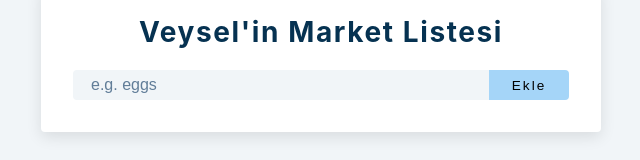
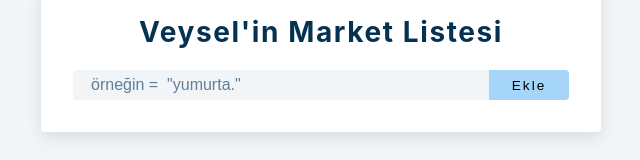
Before and after one commit to veyseltosun/react-grocery-bud, a React (Create React App) app in the folder grocery/: page / in a window 1280 px wide. Shown: the part 142-302 px from the top of the page, without its empty margins (319-959 px from the left). Built offline with nearby package versions, Linux system fonts and the light colour scheme.

Commit message:
son hali .

```diff
--- a/grocery/src/App.js
+++ b/grocery/src/App.js
@@ -90,7 +90,7 @@
         {alert.show && <Alert {...alert} removeAlert={showAlert} list={list}/>}
         <h3>veysel'in market listesi</h3>
         <div className='form-control'>
-          <input type="text" className='grocery' placeholder='e.g. eggs' value={name} onChange={(e)=>setName(e.target.value)}></input>
+          <input type="text" className='grocery' placeholder='örneğin =  "yumurta." ' value={name} onChange={(e)=>setName(e.target.value)}></input>
           <button type="submit" className='submit-btn'>{isEditing ? "düzelt" : "ekle"}</button>
         </div>
       </form>
```
